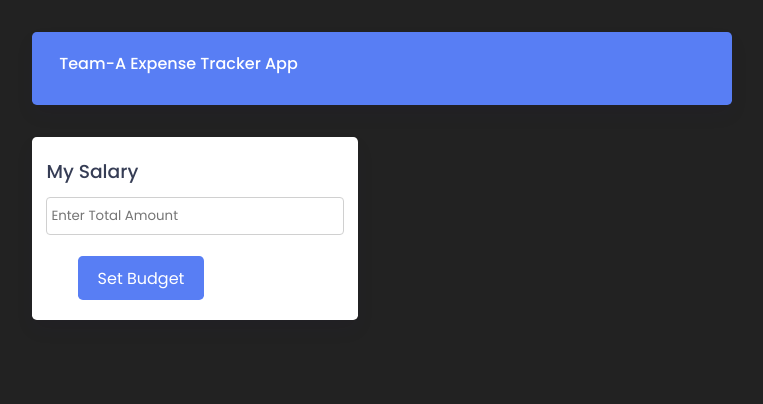
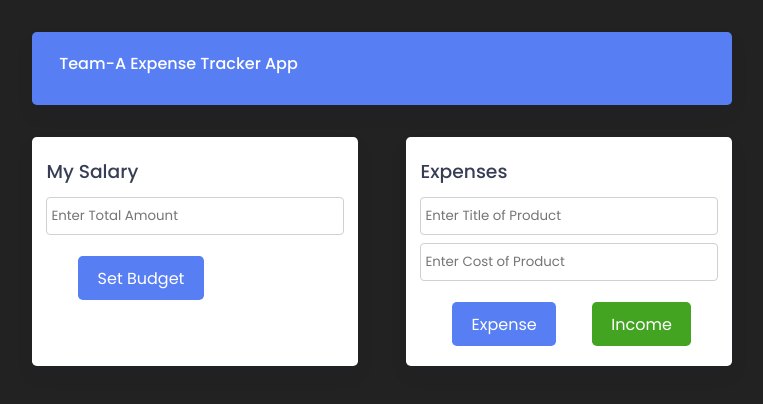
Before and after one commit to Fortunate05/GroupA, a plain HTML site: page index.html in a window 1280 px wide. Shown: the whole page, without its empty margins (258-1021 px from the left). Drawn offline with Linux system fonts and the light colour scheme.

Commit message:
add expenditure for amount

```diff
--- a/index.html
+++ b/index.html
@@ -1,5 +1,6 @@
 <!DOCTYPE html>
 <html lang="en">
+
 <head>
     <meta charset="UTF-8">
     <meta http-equiv="X-UA-Compatible" content="IE=edge">
@@ -7,8 +8,9 @@
     <title>Expense Team A</title>
     <link rel="stylesheet" href="style.css">
 </head>
+
 <body>
-<!-- NavBar  -->
+    <!-- NavBar  -->
     <!-- <header class="navbar">
         <h1>Expense Tracker App</h1>
         <div class="profile">
@@ -40,8 +42,20 @@
                     <input type="number" id="total-amount" placeholder="Enter Total Amount" />
                     <button class="submit" id="total-amount-button">Set Budget</button>
                 </div>
+                <!-- Expenditure -->
+                <div class="user-amount-container">
+                    <h3>Expenses</h3>
+                    <p class="hide error" id="product-title-error">
+                        Values cannot be empty
+                    </p>
+                    <input type="text" class="product-title" id="product-title" placeholder="Enter Title of Product" />
+                    <input type="number" id="user-amount" placeholder="Enter Cost of Product" />
+                    <button class="submit" id="check-amount">Expense</button>
+                    <button class="submit-income" id="check-income">Income</button>
+                </div>
+            </div>
 
+            <script src="/main.js"></script>
+</body>
 
-    <script src="/main.js"></script>
-</body>
 </html>
```
